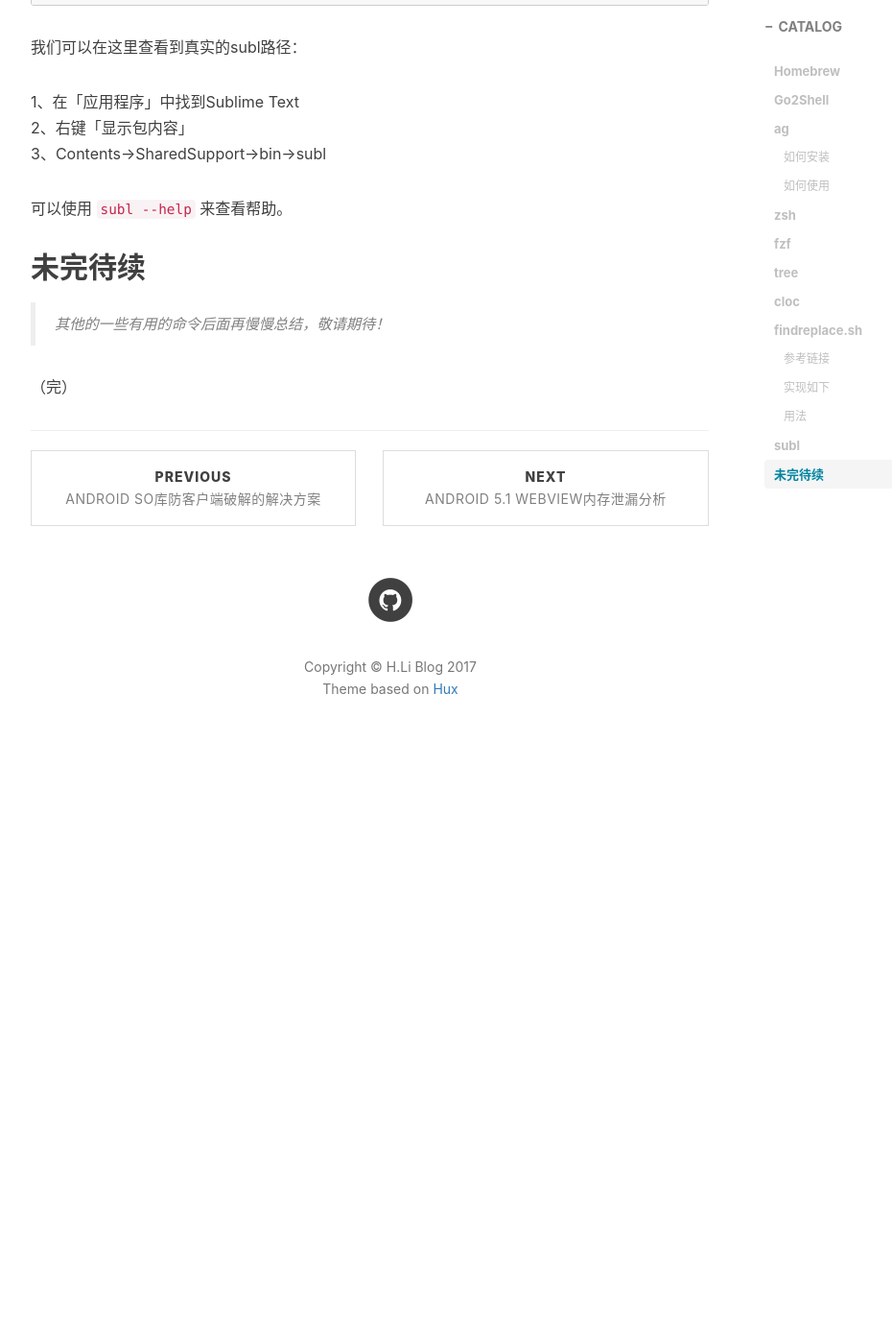
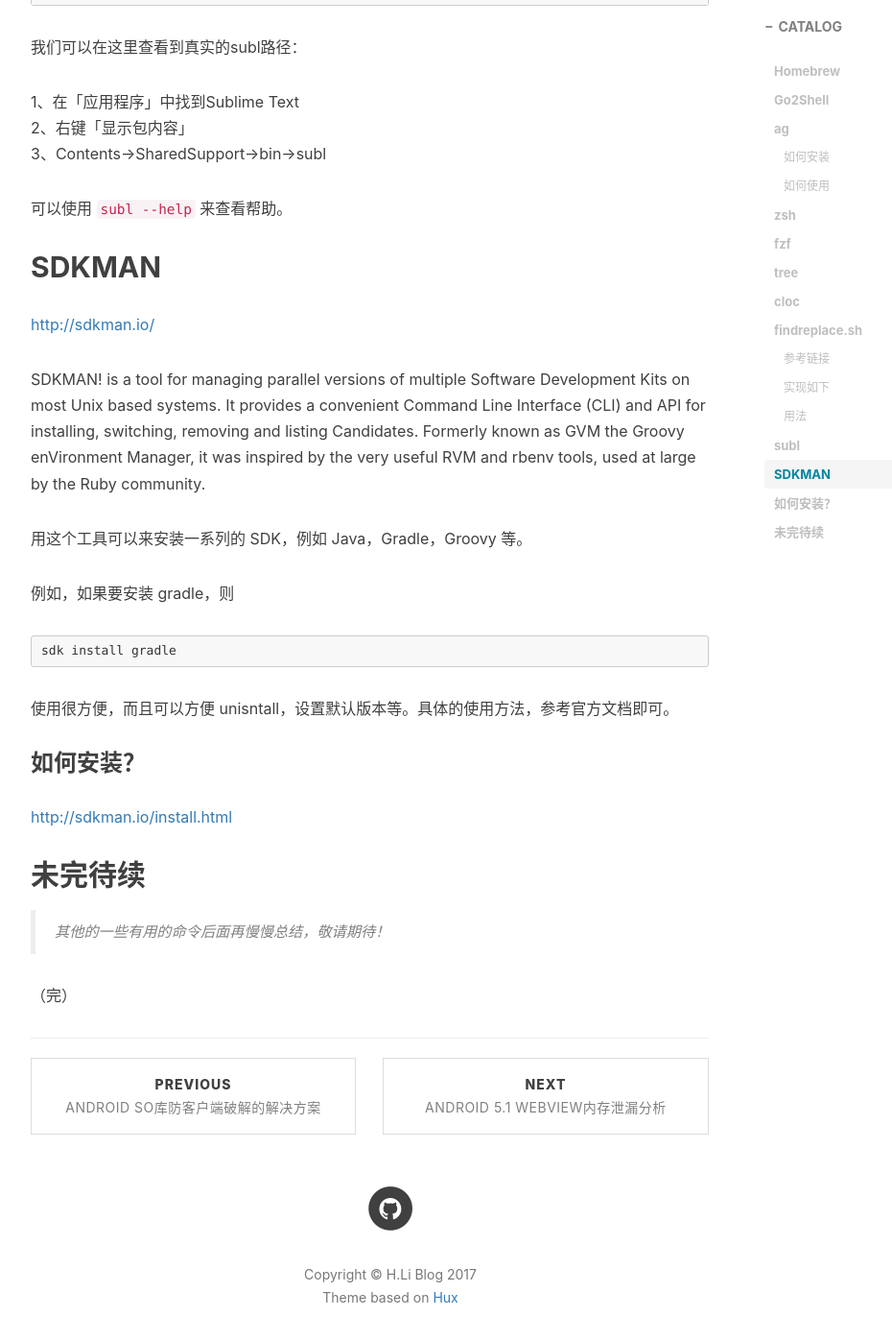
Before and after one commit to leehong2005/leehong2005.github.io, a Jekyll site: the page built from _posts/2016-08-09-tools-on-mac-os.md, in a window 1280 px wide and 1400 px high, scrolled down 7248 px. Shown: the top 1396 px of the window at 96% size, without its empty margins (233-1163 px from the left). Built offline with Jekyll 4.4.1, drawn with Linux system fonts in a browser that asks for light colours; comment, search, counter and statistics services are not loaded; before the commit the page ends 8043 px from its top, so only the background shows below that.

Commit message:
增加 SDKMAN 的使用说明

````diff
--- a/_posts/2016-08-09-tools-on-mac-os.md
+++ b/_posts/2016-08-09-tools-on-mac-os.md
@@ -224,6 +224,26 @@
 
 可以使用 `subl --help` 来查看帮助。
 
+## SDKMAN
+
+[http://sdkman.io/](http://sdkman.io/)
+
+SDKMAN! is a tool for managing parallel versions of multiple Software Development Kits on most Unix based systems. It provides a convenient Command Line Interface (CLI) and API for installing, switching, removing and listing Candidates. Formerly known as GVM the Groovy enVironment Manager, it was inspired by the very useful RVM and rbenv tools, used at large by the Ruby community.
+
+用这个工具可以来安装一系列的 SDK，例如 Java，Gradle，Groovy 等。
+
+例如，如果要安装 gradle，则
+
+```java
+sdk install gradle
+```
+
+使用很方便，而且可以方便 unisntall，设置默认版本等。具体的使用方法，参考官方文档即可。
+
+### 如何安装？
+
+[http://sdkman.io/install.html](http://sdkman.io/install.html)
+
 ## 未完待续
 
 > 其他的一些有用的命令后面再慢慢总结，敬请期待！
````
